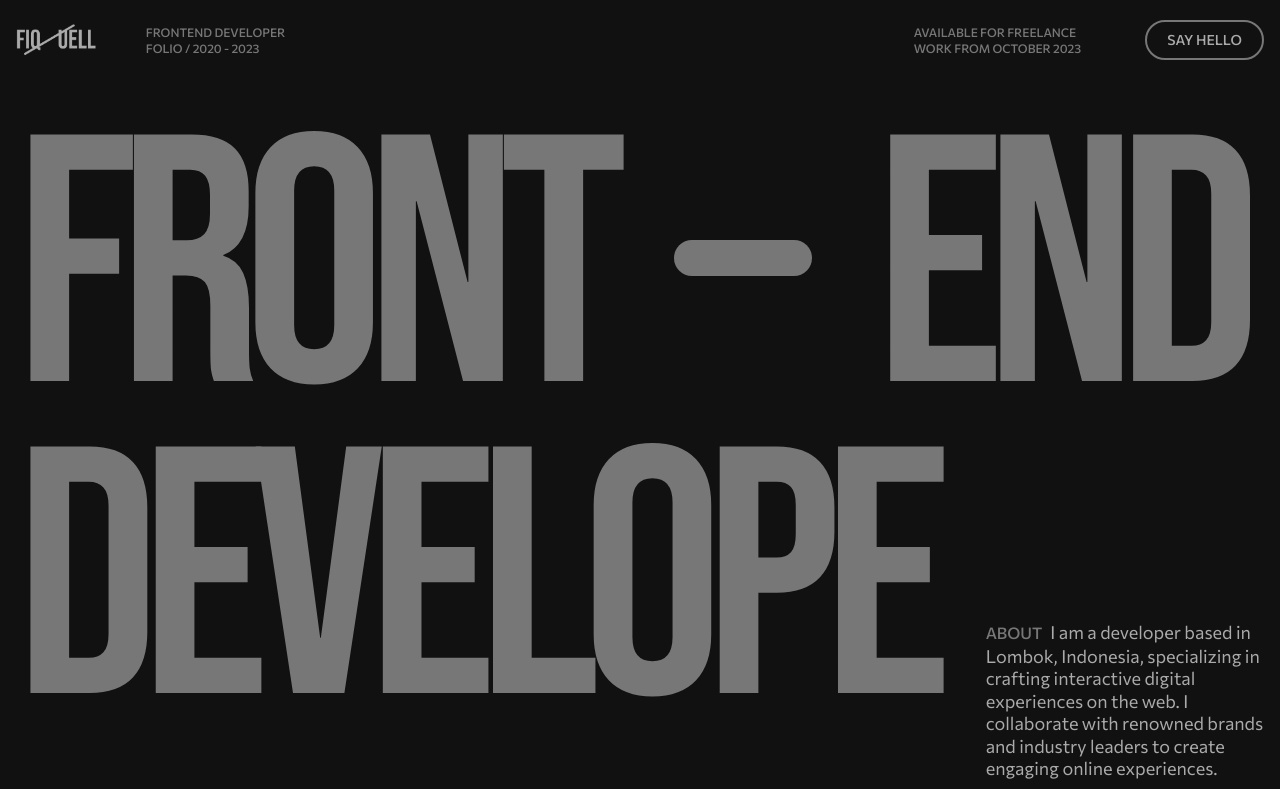
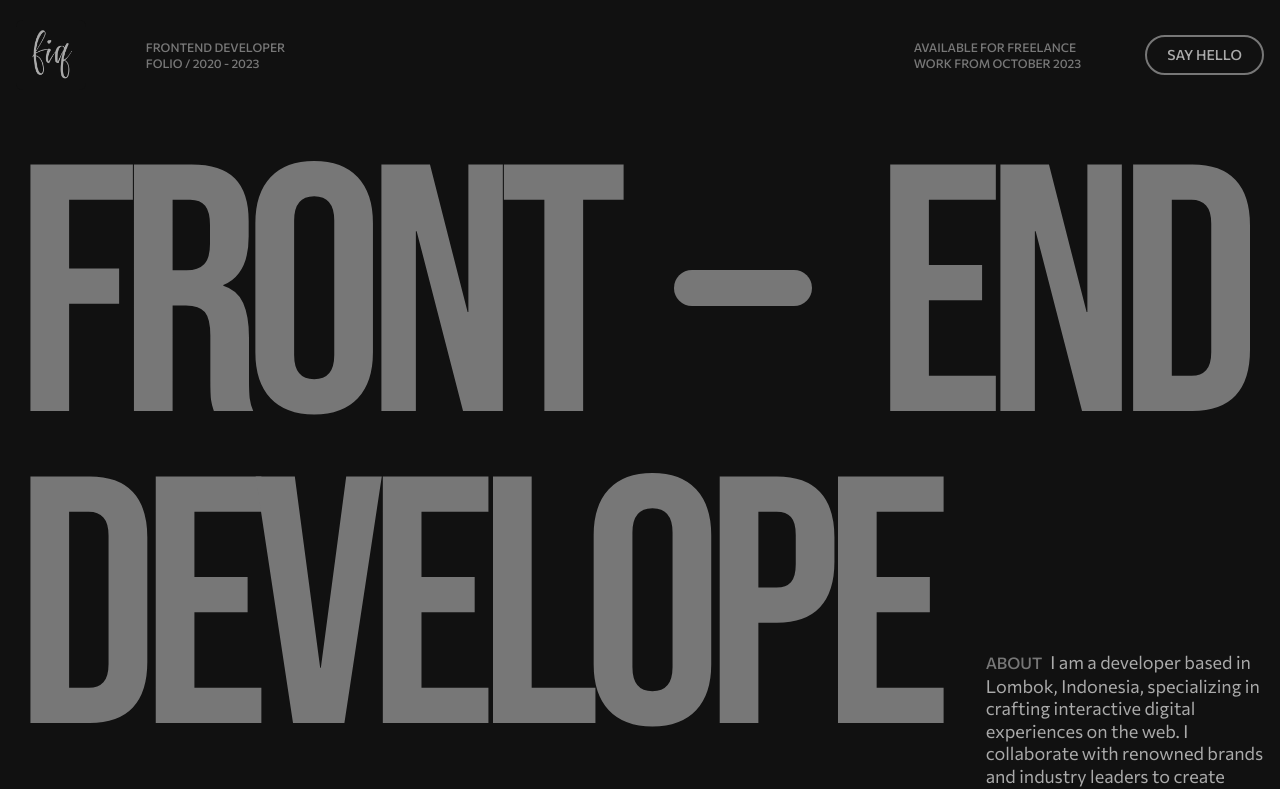
Before and after one commit to fiquell/fiquell.com, a Next.js app: page / in a window 1280 px wide. Shown: the top 789 px of the page. Built offline with nearby package versions, Linux system fonts and the light colour scheme.

Commit message:
changing logos

```diff
--- a/src/components/header.tsx
+++ b/src/components/header.tsx
@@ -7,7 +7,7 @@ const Header = () => {
   return (
     <header className="container mt-8 flex justify-between md:mt-5 md:items-center">
       <Link href="/">
-        <Image src="/logo.png" alt="Logo" width={80} height={32} />
+        <Image src="/logo.png" alt="Logo" width={70} height={70} />
       </Link>
       <div className="text-xs font-medium text-accent">
         <div className="flex flex-col gap-5 md:flex-row md:items-center md:gap-10 lg:gap-16">
```
Also changed, not shown: public/logo.png, 1 other file (tests, documents, lock files or other folders).
